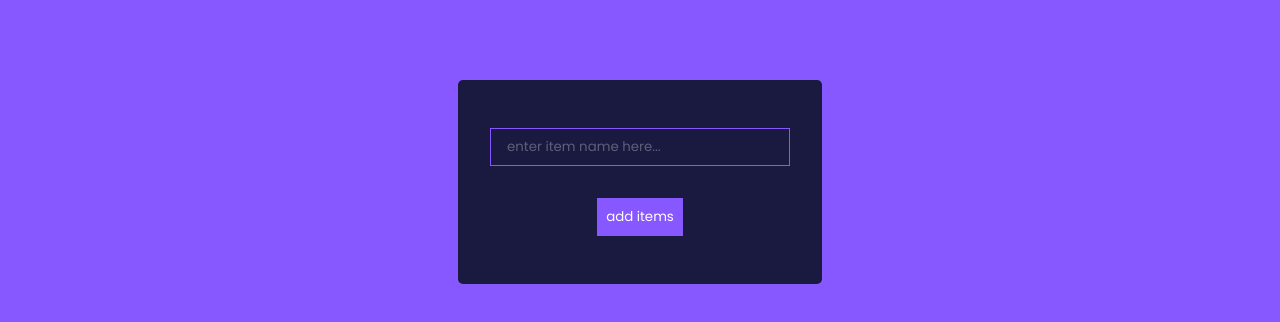
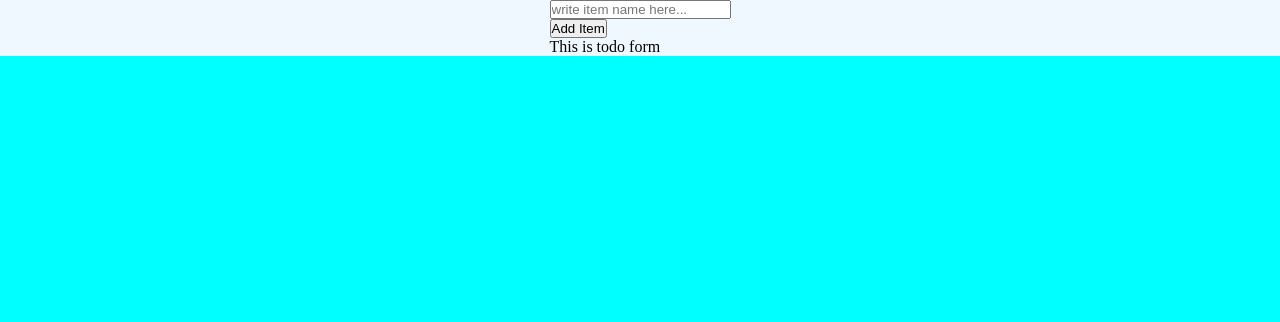
Before and after one commit to vvkkr1/todo-list, a React (Create React App) app: page / in a window 1280 px wide. Shown: the top 322 px of the page. Built offline with nearby package versions, Linux system fonts and the light colour scheme.

Commit message:
todo-item-with-scss

```diff
--- a/package.json
+++ b/package.json
@@ -14,6 +14,7 @@
     "react": "^18.2.0",
     "react-dom": "^18.2.0",
     "react-scripts": "5.0.1",
+    "sass": "^1.69.5",
     "uuid": "^9.0.1",
     "web-vitals": "^2.1.4"
   },
--- a/src/_app.css
+++ b/src/_app.css
@@ -1,4 +1,4 @@
-@import url('https://fonts.googleapis.com/css2?family=Poppins&display=swap');
+/* @import url('https://fonts.googleapis.com/css2?family=Poppins&display=swap');
 
 * {
   font-family: 'Poppins', sans-serif;
@@ -89,3 +89,4 @@ h1 {
 .delete-icon {
   cursor: pointer;
 }
+  */
--- a/src/_app.js
+++ b/src/_app.js
@@ -1,5 +1,6 @@
-import './_app.css';
+// import './_app.css';
 import TodoHomepage from './pages';
+import "./styles.scss"
 
 function HomeApp() {
   return (
--- a/src/pages/index.js
+++ b/src/pages/index.js
@@ -1,8 +1,9 @@
 import React, { useState } from 'react'
 import "./todoHomepage.css";
+import TodoForm from '../todos-list/todo-form';
 
 // import Todo from '../components/todo';
-import TodoForm from '../new/todo-form';
+// import TodoForm from '../new/todo-form';
 
 
 const TodoHomepage = () => {
--- /dev/null
+++ b/src/styles.scss
@@ -0,0 +1,17 @@
+*{
+    padding: 0px;
+    margin: 0px;
+
+
+}
+body{
+    background-color: aqua;
+
+
+    .App{
+        display: flex;
+        align-items: center;
+        justify-content: center;
+        background-color: aliceblue;
+    }
+}
--- /dev/null
+++ b/src/todos-list/todo-form/index.js
@@ -0,0 +1,24 @@
+import React from 'react'
+
+const TodoForm = () => {
+  return (
+    <div className='todo-form'>
+      <div className='todo-form-wrap'>
+          <div className='input-type-wrap'>
+              <input
+                type="text"
+                className='input-type'
+                onChange={"something"}
+                placeholder='write item name here...'
+              />
+          </div>
+          <div className='btn-wrap'>
+            <button onClick={"handleOnClick"}>Add Item</button>
+          </div>
+      </div>
+        This is todo form
+    </div>
+  )
+}
+
+export default TodoForm
```
Also changed, not shown: src/todos-list/edit-todos/index.js (added, +11 -0 lines), src/todos-list/todos/index.js (added, +11 -0 lines), 1 other file (tests, documents, lock files or other folders).
